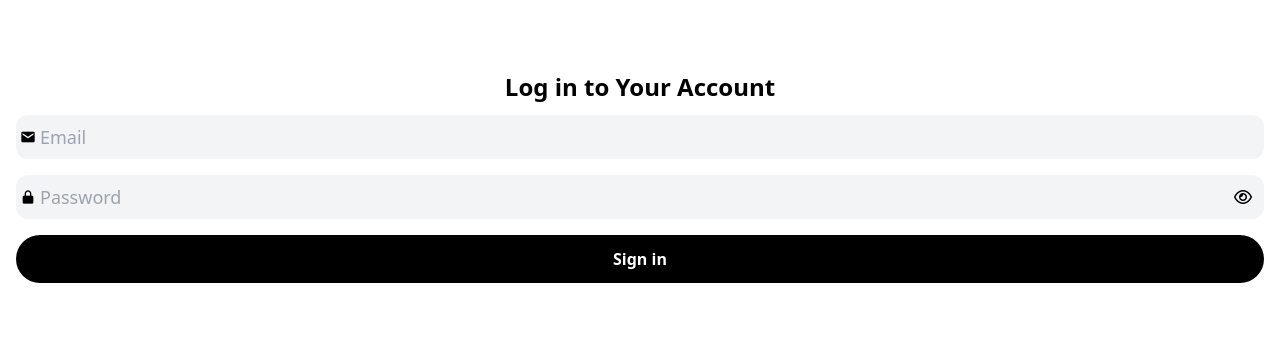
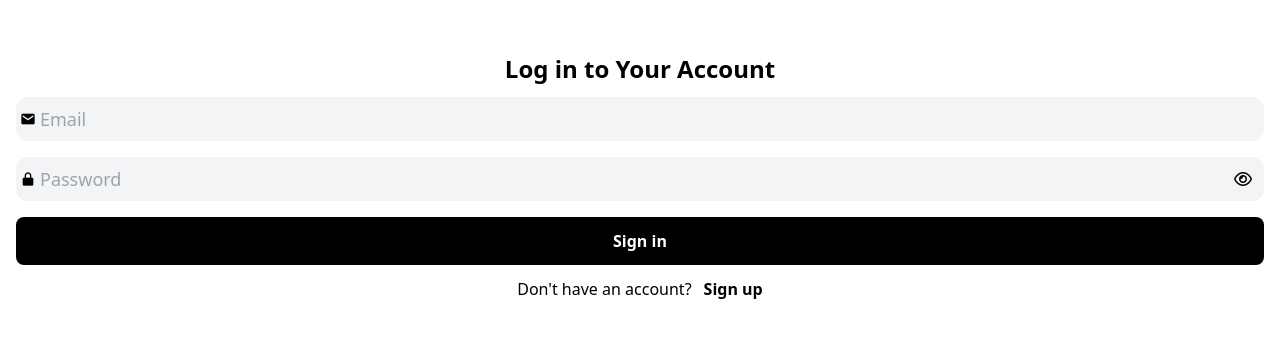
Before and after one commit to Gurungbishall/ShoesEco, a React (Vite) app in the folder Fontend/: page /signin in a window 1280 px wide. Shown: the part 223-560 px from the top of the page. Built offline with nearby package versions, Linux system fonts and the light colour scheme.

Commit message:
fix edit profile

```diff
--- a/Fontend/src/components/Button.tsx
+++ b/Fontend/src/components/Button.tsx
@@ -8,13 +8,15 @@ export default function Button({
   state: boolean;
   children: ReactNode;
   type?: React.ButtonHTMLAttributes<HTMLButtonElement>["type"];
+
 }) {
   return (
     <button
       type={type}
+      disabled ={state}
       className={`w-full p-3 ${
         state ? "bg-green-600" : "bg-black"
-      } text-white text-base font-bold rounded-3xl `}
+      } text-white text-base font-bold rounded-lg `}
     >
       {children}
     </button>
--- a/Fontend/src/components/EditProfile/Editprofiel.tsx
+++ b/Fontend/src/components/EditProfile/Editprofiel.tsx
@@ -19,6 +19,7 @@ export default function EditProfile() {
 
   useEffect(() => {
     const customer_id = sessionStorage.getItem("customer_id");
+    console.log(customer_id);
     if (!customer_id) {
       navigate("/login");
       return;
@@ -49,7 +50,7 @@ export default function EditProfile() {
   const onSubmit: SubmitHandler<IFormInput> = async (data) => {
     setLoading(true);
     try {
-      const customer_id = sessionStorage.getItem("user_id");
+      const customer_id = sessionStorage.getItem("customer_id");
       if (!customer_id) return;
 
       const response = await axios.post("http://localhost:3000/editprofile", {
--- a/Fontend/src/components/Login/LoginComponent.tsx
+++ b/Fontend/src/components/Login/LoginComponent.tsx
@@ -11,7 +11,6 @@ type LoginFormInputs = {
 };
 
 export default function LoginComponent() {
-  const [loading, setLoading] = useState<boolean>(false);
   const [error, setError] = useState<string>("");
   const [visibility, setVisibility] = useState<boolean>(false);
   const navigate = useNavigate();
@@ -20,14 +19,17 @@ export default function LoginComponent() {
     setVisibility(!visibility);
   };
 
+  const toggleToSignUp = () => {
+    navigate('/signup');
+  }
+
   const {
     register,
     handleSubmit,
-    formState: { errors },
+    formState: { errors, isSubmitting },
   } = useForm<LoginFormInputs>();
 
   const onSubmit: SubmitHandler<LoginFormInputs> = async (data) => {
-    setLoading(true);
     setError("");
 
     try {
@@ -47,8 +49,6 @@ export default function LoginComponent() {
       } else {
         setError("An unexpected error occurred.");
       }
-    } finally {
-      setLoading(false);
     }
   };
 
@@ -99,12 +99,16 @@ export default function LoginComponent() {
         {error && <div className="text-red-500">{error}</div>}
 
         <div>
-          <Button state={loading} type="submit">
-            {loading ? <i className="fa fa-spinner fa-spin mr-2"></i> : null}
-            {loading ? "Loading..." : "Sign in"}
+          <Button state={isSubmitting} type="submit"  >
+            {isSubmitting ? <i className="fa fa-spinner fa-spin mr-2"></i> : null}
+            {isSubmitting ? "Loading..." : "Sign in"}
           </Button>
         </div>
       </form>
+      <div className="flex gap-3 justify-center">
+        <span>Don't have an account?</span>
+        <span className="font-bold" onClick={toggleToSignUp}>Sign up</span>
+      </div>
     </div>
   );
 }
--- a/Fontend/src/components/Signup/SignUpCompoent.tsx
+++ b/Fontend/src/components/Signup/SignUpCompoent.tsx
@@ -2,6 +2,7 @@ import { useState } from "react";
 import { useNavigate } from "react-router-dom";
 import { useForm } from "react-hook-form";
 import Input from "../Input";
+import Button from "../Button";
 
 type SignUpFormData ={
   email: string;
@@ -74,7 +75,7 @@ const SignUpForm = () => {
       </span>
       <form
         onSubmit={handleSubmit(onSubmit)}
-        className="flex flex-col gap-3 p-4"
+        className="flex flex-col gap-3"
       >
         <div className="relative flex items-center">
           <i className="bx bxs-lock-alt absolute left-1" />
@@ -143,13 +144,12 @@ const SignUpForm = () => {
           </p>
         )}
 
-        <button
+        <Button
+          state = {isSubmitting}
           type="submit"
-          className="bg-black text-white p-3 rounded-lg"
-          disabled={isSubmitting}
         >
           {isSubmitting ? "Loading..." : "SIGN UP"}
-        </button>
+        </Button>
       </form>
     </div>
   );
```
Also changed, not shown: 2 other files (tests, documents, lock files or other folders).
